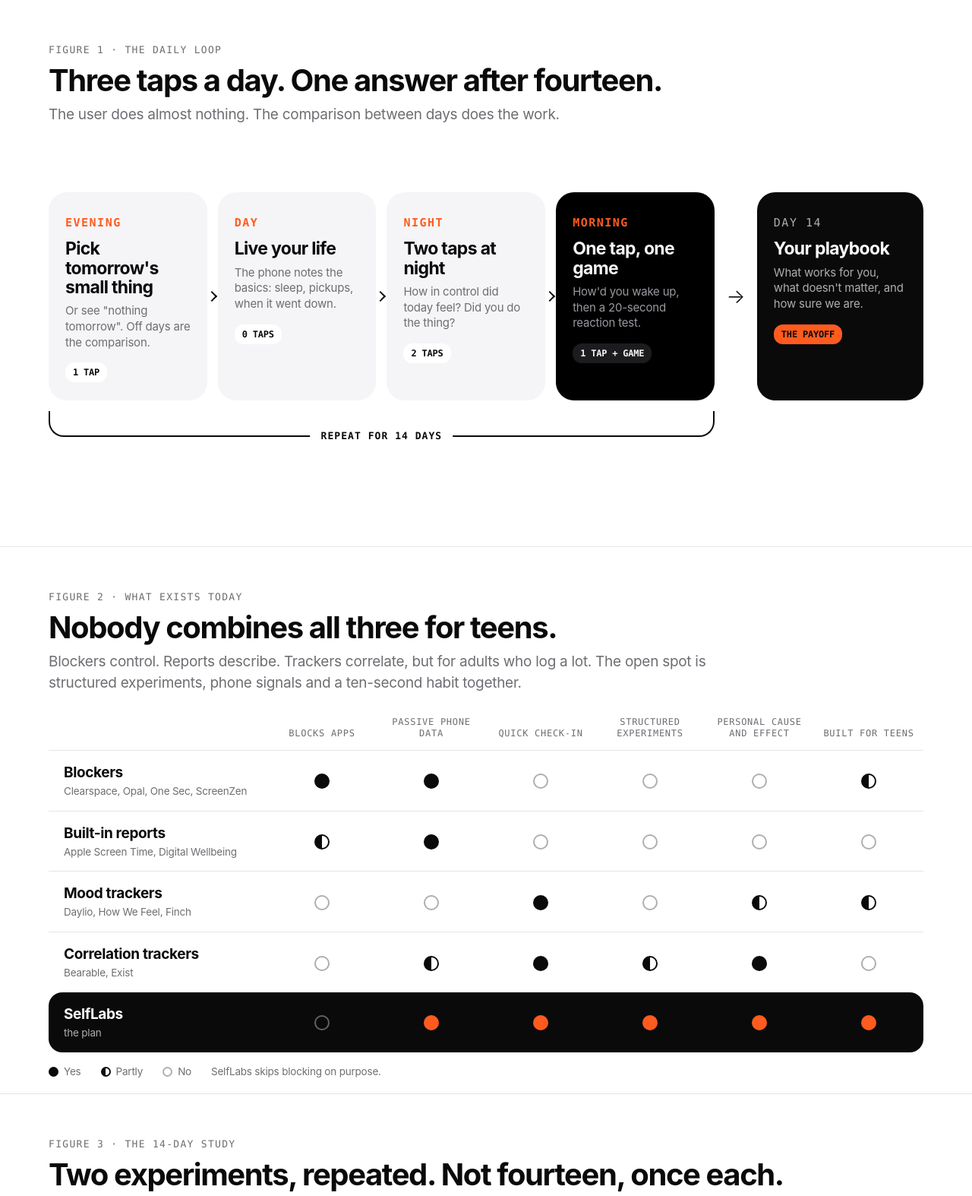
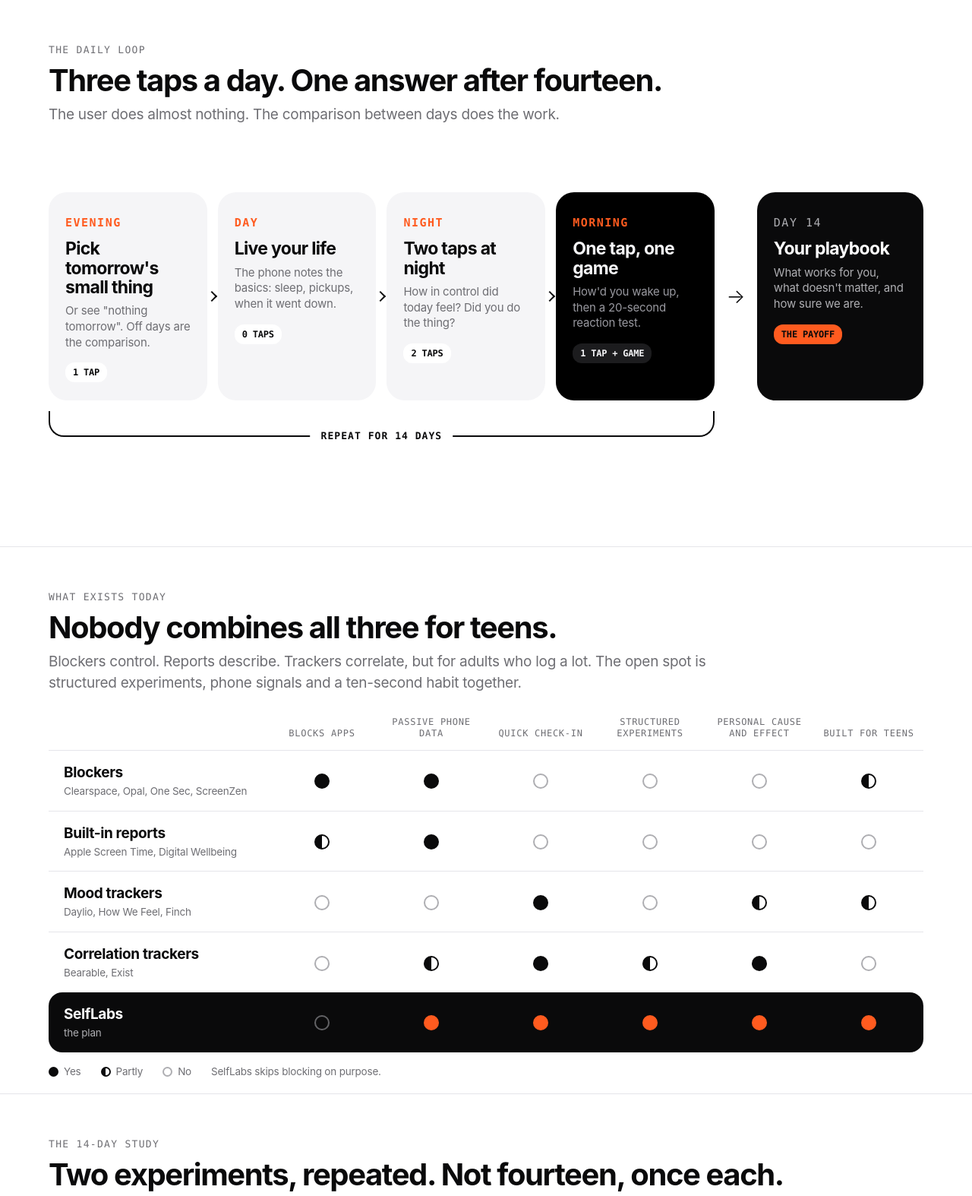
Before and after one commit to AmeyaChoudhary/selflabs-site, a plain HTML site: page figures.html in a window 1280 px wide. Shown: the top 1574 px of the page at 76% size. Drawn offline with Linux system fonts and the light colour scheme.

Commit message:
Drop figure numbers from exported figures
Co-Authored-By: Claude Fable 5.2 <noreply@anthropic.com>

```diff
--- a/figures.html
+++ b/figures.html
@@ -90,7 +90,7 @@
 
 <!-- 1. the loop -->
 <div class="fig" id="loop">
-  <p class="eyebrow">Figure 1 · The daily loop</p>
+  <p class="eyebrow">The daily loop</p>
   <h2>Three taps a day. One answer after fourteen.</h2>
   <p class="sub">The user does almost nothing. The comparison between days does the work.</p>
   <div class="grow"></div>
@@ -108,7 +108,7 @@
 
 <!-- 2. the gap -->
 <div class="fig" id="gap">
-  <p class="eyebrow">Figure 2 · What exists today</p>
+  <p class="eyebrow">What exists today</p>
   <h2>Nobody combines all three for teens.</h2>
   <p class="sub">Blockers control. Reports describe. Trackers correlate, but for adults who log a lot. The open spot is structured experiments, phone signals and a ten-second habit together.</p>
   <table class="mx">
@@ -124,7 +124,7 @@
 
 <!-- 3. the study -->
 <div class="fig" id="study">
-  <p class="eyebrow">Figure 3 · The 14-day study</p>
+  <p class="eyebrow">The 14-day study</p>
   <h2>Two experiments, repeated. Not fourteen, once each.</h2>
   <p class="sub">A new experiment every day gives one data point each, which proves nothing. Repeating two on coin-flip days gives six "on" days to compare with the rest.</p>
   <div class="sg">
@@ -147,7 +147,7 @@
 
 <!-- 4. timeline -->
 <div class="fig" id="timeline">
-  <p class="eyebrow">Figure 4 · Deadlines and build plan</p>
+  <p class="eyebrow">Deadlines and build plan</p>
   <h2>Five users first. Then proposal, pitch, prototype.</h2>
   <p class="sub">Each deadline reuses the work before it: pilot data feeds the proposal, the proposal feeds the pitch.</p>
   <div class="tl" id="tl"></div>
@@ -155,7 +155,7 @@
 
 <!-- 5. screens -->
 <div class="fig dark" id="screens">
-  <p class="eyebrow">Figure 5 · App mockups v0.1</p>
+  <p class="eyebrow">App mockups v0.1</p>
   <h2>The loop, as five screens.</h2>
   <div class="strip">
     <div class="device" data-screen="experiment"></div>
```
Also changed, not shown: figures/gap.png, figures/loop.png, figures/screens.png, figures/study.png, figures/timeline.png.
